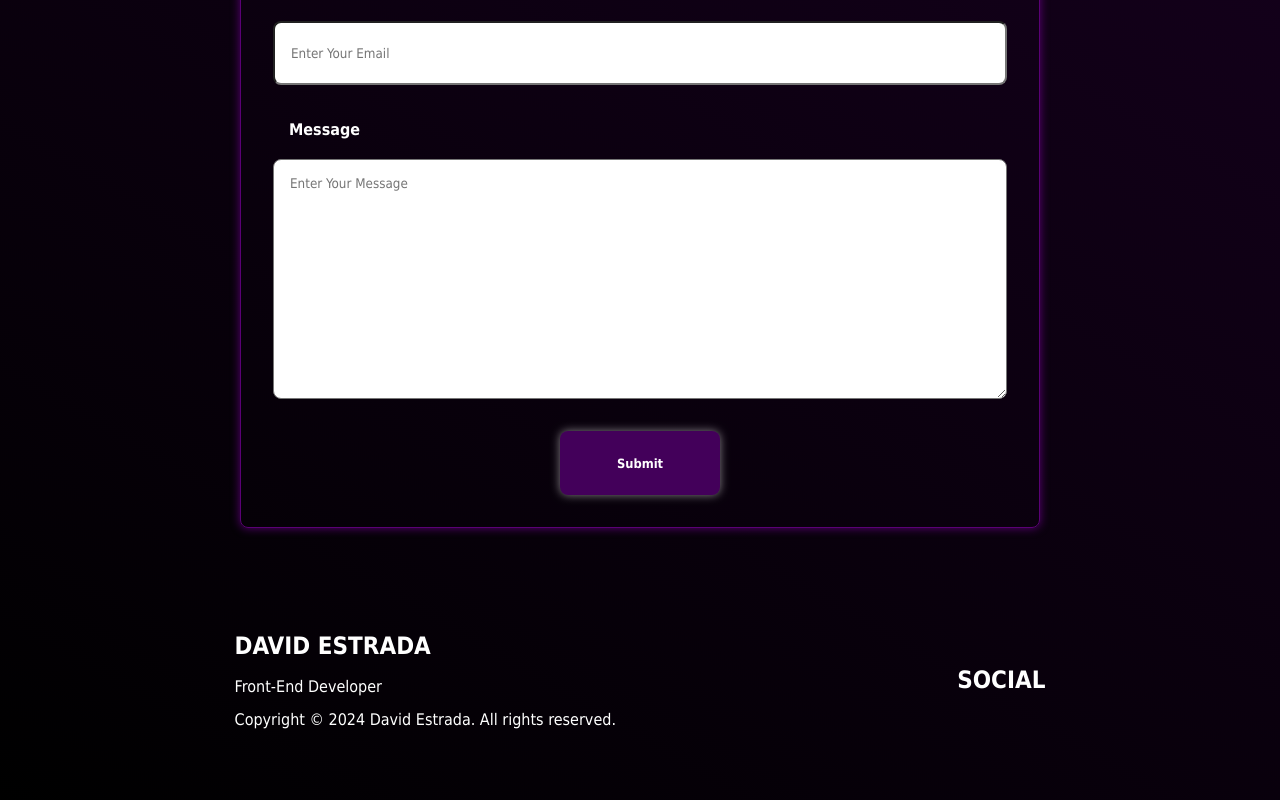
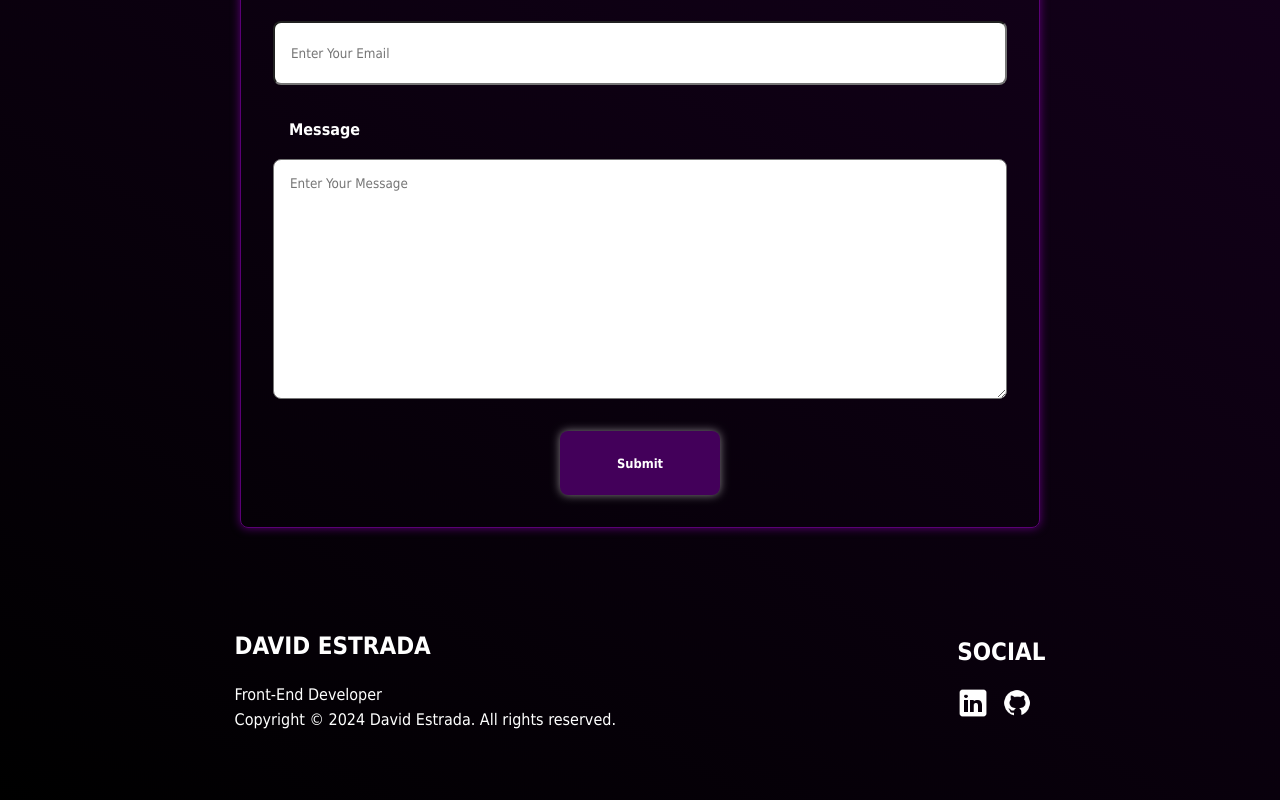
Before and after one commit to destrada7/front-end-portfolio, a React (Create React App) app: page / in a window 1280 px wide. Shown: the part 2909-3709 px from the top of the page. Built offline with nearby package versions, Linux system fonts and the light colour scheme.

Commit message:
Footer adjustments

```diff
--- a/src/components/Footer.js
+++ b/src/components/Footer.js
@@ -1,4 +1,6 @@
 import React from "react";
+import linkedinicon from "../icons/icons8-linkedin-50.png";
+import githubicon from "../icons/icons8-github-50.png";
 import "../styles/Footer.css";
 
 const Footer = () => {
@@ -12,6 +14,24 @@ const Footer = () => {
                 </div>
                 <div className="footer_column2" id="footer_column2">
                     <h2>SOCIAL</h2>
+                    <div className="footer-socials">
+                        <figure className="footer-icon_container">
+                            <a
+                                href="https://www.linkedin.com/in/destradadev/"
+                                target="_blank" rel="noreferrer">
+                                <img src={linkedinicon}
+                                alt="LinkedIn Page" />
+                            </a>
+                        </figure>
+                        <figure className="footer-icon_container">
+                            <a
+                                href="https://github.com/destrada7"
+                                target="_blank" rel="noreferrer">
+                                <img src={githubicon}
+                                alt="GitHub Page" />
+                            </a>
+                        </figure>
+                    </div>
                 </div>
             </div>
         </section>
--- a/src/styles/Footer.css
+++ b/src/styles/Footer.css
@@ -2,6 +2,7 @@
     display: flex;
     flex-direction: row;
     justify-content: space-around;
+    align-items: center;
     width: 100%;
     height: 15rem;
     margin-top: 2rem;
@@ -10,16 +11,42 @@
     color: white;
 }
 
-.footer_column1 {
+.footer_column1 .footer_column2 {
     display: flex;
     flex-direction: column;
     justify-content: center;
     gap: .5rem;
 }
 
-.footer_column2 {
+.footer_column1 h2 {
+    margin-bottom: 1rem;
+}
+
+.footer_column2 h2 {
+    margin-bottom: 1rem;
+}
+
+.footer-socials {
     display: flex;
-    flex-direction: column;
-    justify-content: center;
-    gap: .5rem;
+    flex-direction: row;
+    width: 100%;
+    height: auto;
+
 }
+
+.footer-icon_container {
+    display: flex;
+    width: 100%;
+    height: auto;
+    transition: tansform 0.3s ease-in-out;
+}
+
+.footer-icon_container img {
+    width: 2rem;
+    height: auto;
+    object-fit: cover;
+}
+
+.footer-icon_container:hover {
+    transform: scale(1.1);
+}
```
Also changed, not shown: 1 other file (tests, documents, lock files or other folders).
